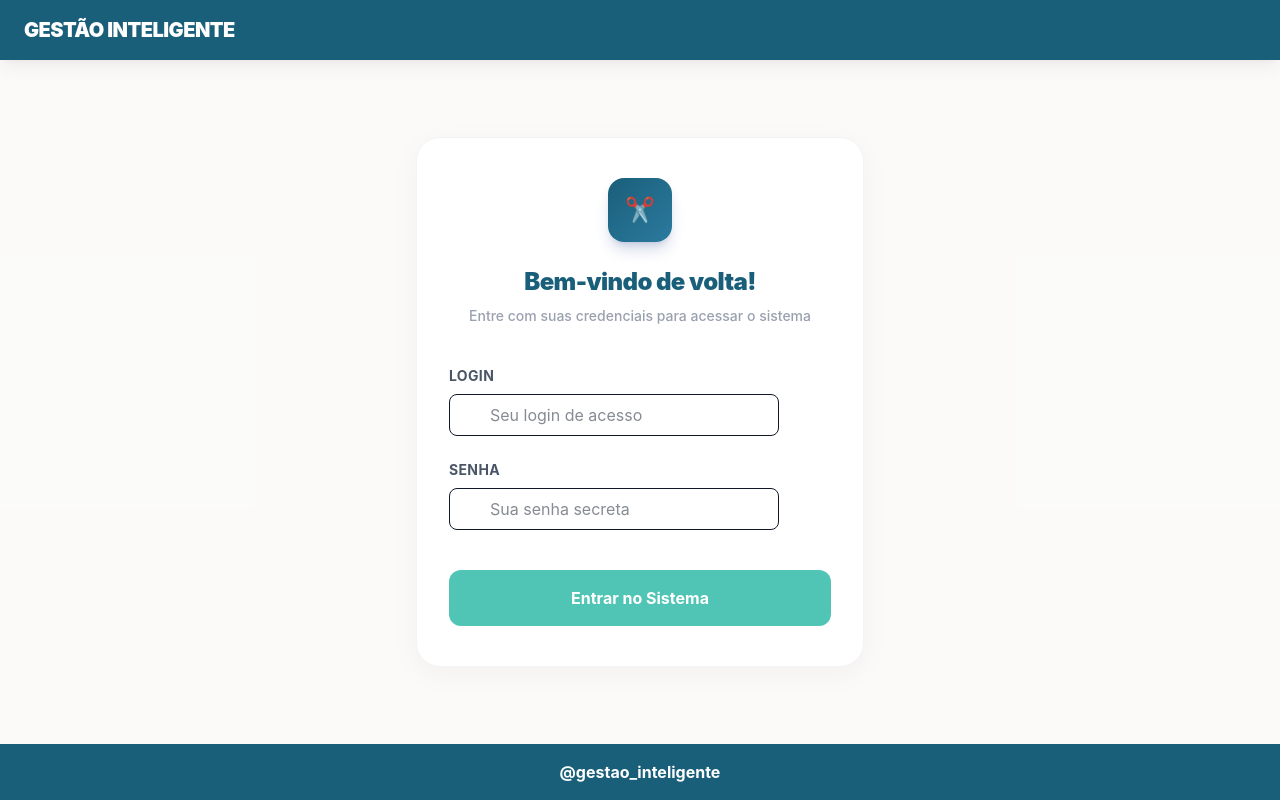
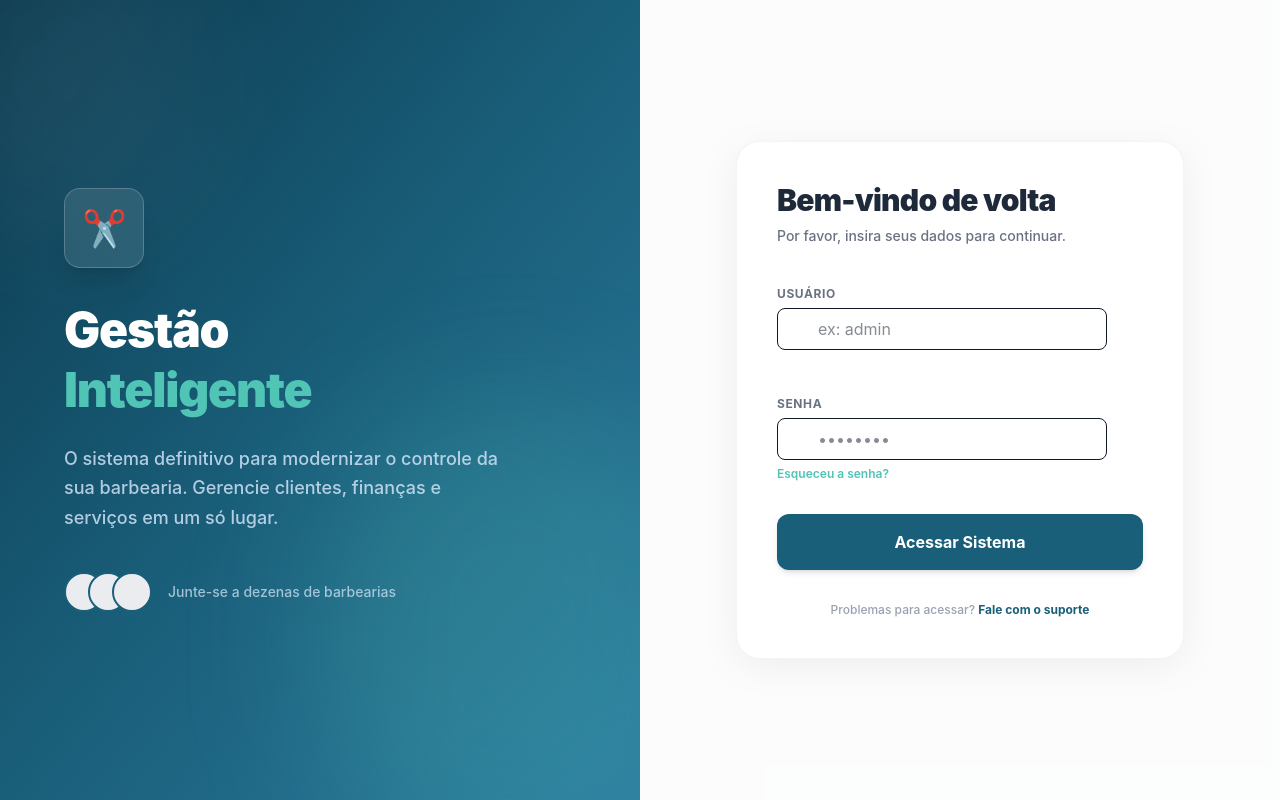
Before and after one commit to MaxBr221/gestao_front, a Next.js app: page /login in a window 1280 px wide. Built offline with nearby package versions, Linux system fonts and the light colour scheme; no server answers.

Commit message:
feat: redesign premium da tela de login

```diff
--- a/src/app/login/page.tsx
+++ b/src/app/login/page.tsx
@@ -2,7 +2,6 @@
 
 import { useFormik } from "formik";
 import { useRouter } from "next/navigation";
-import { AuthTemplate } from "../components/Template";
 import { Button } from "../components/Button";
 import { InputText } from "../components/InputText";
 import { FieldError } from "../components/FieldError";
@@ -10,6 +9,8 @@ import { FieldError } from "../components/FieldError";
 import { LoginForm } from "../resources/axios.ts/formScheme";
 import { userAuth } from "../hooks/userAuth";
 import { notification } from "../components/notification";
+import ToastApp from "../components/notification/ToastApp";
+import Link from "next/link";
 
 export default function LoginPage() {
 
@@ -21,7 +22,8 @@ export default function LoginPage() {
         values,
         handleChange,
         handleSubmit,
-        errors
+        errors,
+        isSubmitting
     } = useFormik<LoginForm>({
 
         initialValues: {
@@ -47,14 +49,13 @@ export default function LoginPage() {
         onSubmit: async (form) => {
 
             try {
-
                 const acesso = await auth.login(
                     form.login,
                     form.senha
                 );
 
                 if (!acesso) {
-                    notify("Acesso negado!", "error");
+                    notify("Acesso negado! Verifique suas credenciais.", "error");
                     return;
                 }
 
@@ -70,38 +71,79 @@ export default function LoginPage() {
     });
 
     return (
-        <AuthTemplate>
-            <div className="w-full flex-1 flex items-center justify-center px-4 py-8 bg-gray-50/50">
-               <div className="w-full max-w-md mx-auto px-8 py-10 bg-white rounded-3xl shadow-[0_8px_30px_rgb(0,0,0,0.04)] border border-gray-100 transform transition-all">
-                    <div className="text-center mb-10">
-                        <div className="w-16 h-16 bg-gradient-to-br from-[#1A5F7A] to-[#2B7A9F] rounded-2xl flex items-center justify-center mx-auto mb-6 shadow-lg shadow-blue-900/20">
-                            <span className="text-2xl text-white font-black">✂️</span>
+        <div className="min-h-screen flex w-full bg-white font-sans selection:bg-[#50C4B5] selection:text-white">
+            <ToastApp />
+
+            {/* Left Side - Visual/Branding (Hidden on mobile) */}
+            <div className="hidden lg:flex w-1/2 bg-gradient-to-br from-[#0B3A4F] via-[#1A5F7A] to-[#2B7A9F] relative overflow-hidden items-center justify-center p-12">
+                {/* Decorative Elements */}
+                <div className="absolute top-[-10%] left-[-10%] w-[40%] h-[40%] rounded-full bg-white/5 blur-3xl pointer-events-none"></div>
+                <div className="absolute bottom-[-10%] right-[-10%] w-[60%] h-[60%] rounded-full bg-[#50C4B5]/20 blur-3xl pointer-events-none"></div>
+
+                <div className="relative z-10 w-full max-w-lg text-white">
+                    <div className="w-20 h-20 bg-white/10 backdrop-blur-md rounded-2xl flex items-center justify-center mb-8 border border-white/20 shadow-xl">
+                        <span className="text-4xl">✂️</span>
+                    </div>
+                    <h1 className="text-5xl font-black mb-6 leading-tight tracking-tight">
+                        Gestão<br />
+                        <span className="text-[#50C4B5]">Inteligente</span>
+                    </h1>
+                    <p className="text-lg text-blue-100/80 mb-10 max-w-md font-medium leading-relaxed">
+                        O sistema definitivo para modernizar o controle da sua barbearia. Gerencie clientes, finanças e serviços em um só lugar.
+                    </p>
+
+                    <div className="flex items-center gap-4">
+                        <div className="flex -space-x-4">
+                            {[1, 2, 3].map((i) => (
+                                <div key={i} className={`w-10 h-10 rounded-full border-2 border-[#1A5F7A] bg-gray-200 flex items-center justify-center overflow-hidden z-[${4-i}]`}>
+                                    <div className="w-full h-full bg-white/20"></div>
+                                </div>
+                            ))}
                         </div>
-                        <h2 className="text-2xl font-black text-[#1A5F7A] tracking-tight">
-                            Bem-vindo de volta!
+                        <p className="text-sm font-medium text-blue-100/70">
+                            Junte-se a dezenas de barbearias
+                        </p>
+                    </div>
+                </div>
+            </div>
+
+            {/* Right Side - Login Form */}
+            <div className="w-full lg:w-1/2 flex items-center justify-center p-6 sm:p-12 bg-gray-50/50">
+                <div className="w-full max-w-md bg-white rounded-3xl shadow-[0_8px_40px_rgb(0,0,0,0.06)] border border-gray-100 p-8 sm:p-10 transform transition-all hover:shadow-[0_8px_50px_rgb(0,0,0,0.08)]">
+
+                    {/* Mobile Logo */}
+                    <div className="lg:hidden w-16 h-16 bg-gradient-to-br from-[#1A5F7A] to-[#2B7A9F] rounded-2xl flex items-center justify-center mb-8 shadow-lg shadow-blue-900/20">
+                        <span className="text-2xl text-white font-black">✂️</span>
+                    </div>
+
+                    <div className="mb-10">
+                        <h2 className="text-3xl font-black text-gray-800 tracking-tight mb-2">
+                            Bem-vindo de volta
                         </h2>
-                        <p className="text-sm text-gray-400 mt-2 font-medium">
-                            Entre com suas credenciais para acessar o sistema
+                        <p className="text-sm text-gray-500 font-medium">
+                            Por favor, insira seus dados para continuar.
                         </p>
                     </div>
 
-                    <form onSubmit={handleSubmit} className="w-full space-y-6">
-                        <div className="w-full">
-                            <label htmlFor="login" className="block text-sm font-bold text-gray-600 mb-2 uppercase tracking-wide">
-                                Login
+                    <form onSubmit={handleSubmit} className="space-y-6">
+                        <div className="space-y-1.5">
+                            <label htmlFor="login" className="block text-xs font-bold text-gray-500 uppercase tracking-wider">
+                                Usuário
                             </label>
                             <InputText
                                 id="login"
                                 name="login"
                                 value={values.login}
                                 onChange={handleChange}
-                                placeholder="Seu login de acesso"
+                                placeholder="ex: admin"
                             />
-                            <FieldError error={errors.login} />
+                            <div className="h-4">
+                                <FieldError error={errors.login} />
+                            </div>
                         </div>
 
-                        <div className="w-full">
-                            <label htmlFor="senha" className="block text-sm font-bold text-gray-600 mb-2 uppercase tracking-wide">
+                        <div className="space-y-1.5">
+                            <label htmlFor="senha" className="block text-xs font-bold text-gray-500 uppercase tracking-wider">
                                 Senha
                             </label>
                             <InputText
@@ -110,21 +152,33 @@ export default function LoginPage() {
                                 type="password"
                                 value={values.senha}
                                 onChange={handleChange}
-                                placeholder="Sua senha secreta"
+                                placeholder="••••••••"
                             />
-                            <FieldError error={errors.senha} />
+                            <div className="h-4 flex justify-between items-start">
+                                <FieldError error={errors.senha} />
+                                {/* Placeholder para um 'Esqueci a senha' futuro */}
+                                <span className="text-xs font-semibold text-[#50C4B5] hover:text-[#3dafa0] cursor-pointer transition-colors">
+                                    Esqueceu a senha?
+                                </span>
+                            </div>
                         </div>
 
-                        <div className="pt-4">
+                        <div className="pt-2">
                             <Button
                                 type="submit"
-                                label="Entrar no Sistema"
-                                style="w-full bg-[#50C4B5] hover:bg-[#43B3A5] text-white py-4 rounded-xl font-bold transition-all duration-300 transform hover:-translate-y-1 hover:shadow-lg focus:outline-none focus:ring-4 focus:ring-[#50C4B5]/30"
+                                label={isSubmitting ? "Entrando..." : "Acessar Sistema"}
+                                style={`w-full bg-[#1A5F7A] hover:bg-[#134960] text-white py-4 rounded-xl font-bold transition-all duration-300 shadow-md hover:shadow-xl focus:outline-none focus:ring-4 focus:ring-[#1A5F7A]/30 flex items-center justify-center gap-2 ${isSubmitting ? 'opacity-70 cursor-not-allowed' : 'transform hover:-translate-y-0.5'}`}
                             />
                         </div>
                     </form>
+
+                    <div className="mt-8 text-center">
+                        <p className="text-xs text-gray-400 font-medium">
+                            Problemas para acessar? <a href="#" className="text-[#1A5F7A] hover:underline font-bold">Fale com o suporte</a>
+                        </p>
+                    </div>
                 </div>
             </div>
-        </AuthTemplate>
+        </div>
     );
 }
```
